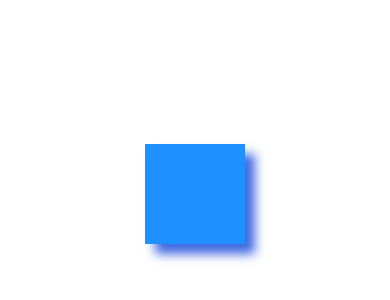
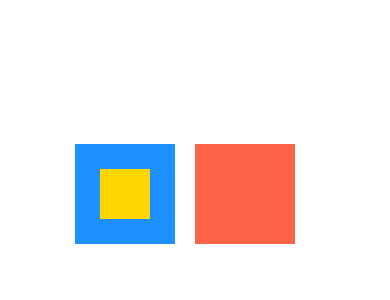
Before and after one commit to SaishJ/React-Native-Basics, a React Native app: screen / in a window 390 px wide. Shown: the part 228-528 px from the top of the page. Built offline with nearby package versions, Linux system fonts and the light colour scheme.

Commit message:
:straight_ruler: Padding and Margin

```diff
--- a/App.js
+++ b/App.js
@@ -16,13 +16,23 @@
           backgroundColor: "dodgerblue",
           width: 100,
           height: 100,
-          // These property only work in android
-          elevation: 10,
-          // These properties only works on iOS
-          shadowColor: "royalblue",
-          shadowOffset: { width: 10, height: 10 },
-          shadowOpacity: 1,
-          shadowRadius: 10,
+          padding: 25,
+        }}
+      >
+        <View
+          style={{
+            backgroundColor: "gold",
+            width: 50,
+            height: 50,
+          }}
+        />
+      </View>
+      <View
+        style={{
+          backgroundColor: "tomato",
+          width: 100,
+          height: 100,
+          margin: 20,
         }}
       />
     </View>
```
Also changed, not shown: 1 other file (tests, documents, lock files or other folders).
